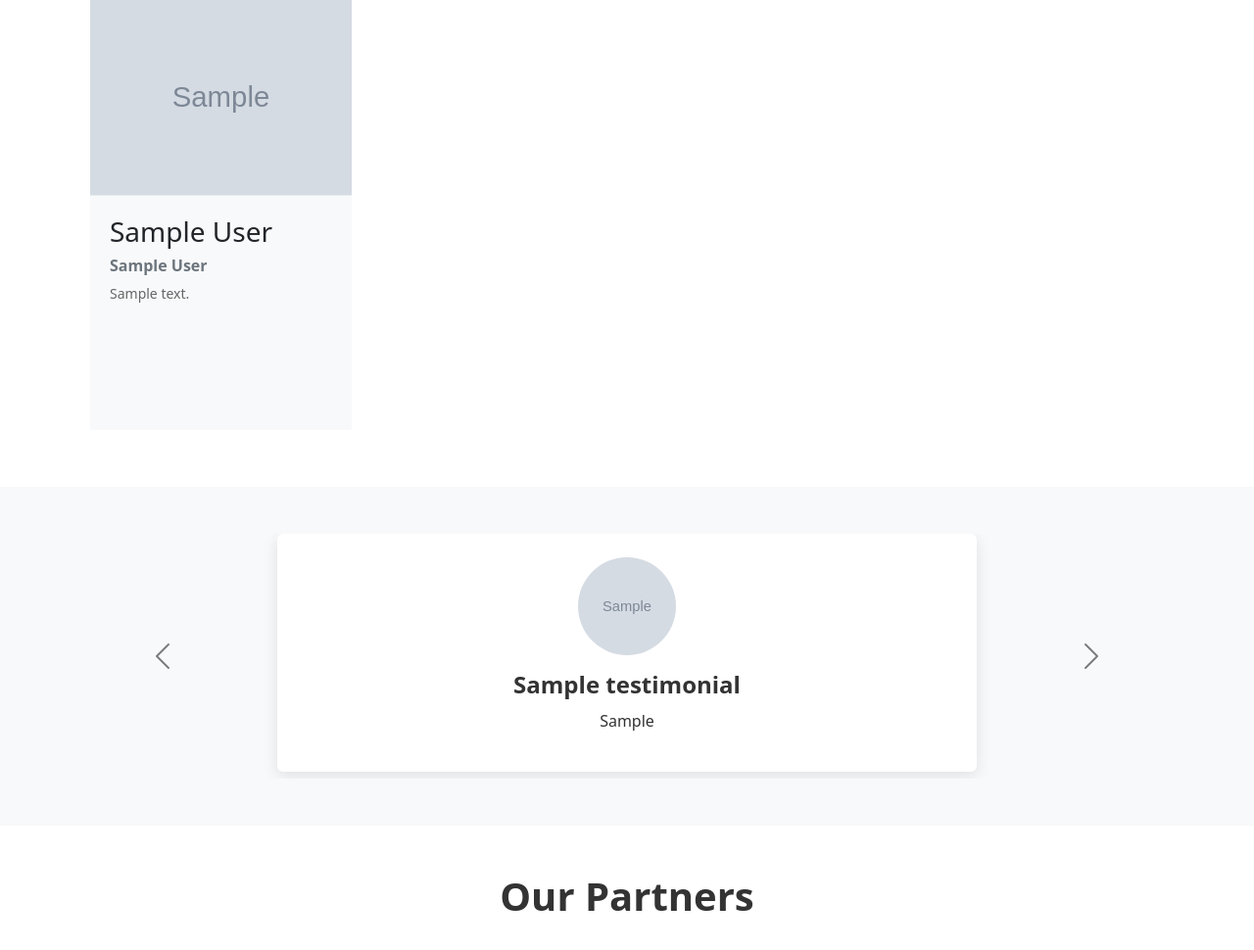
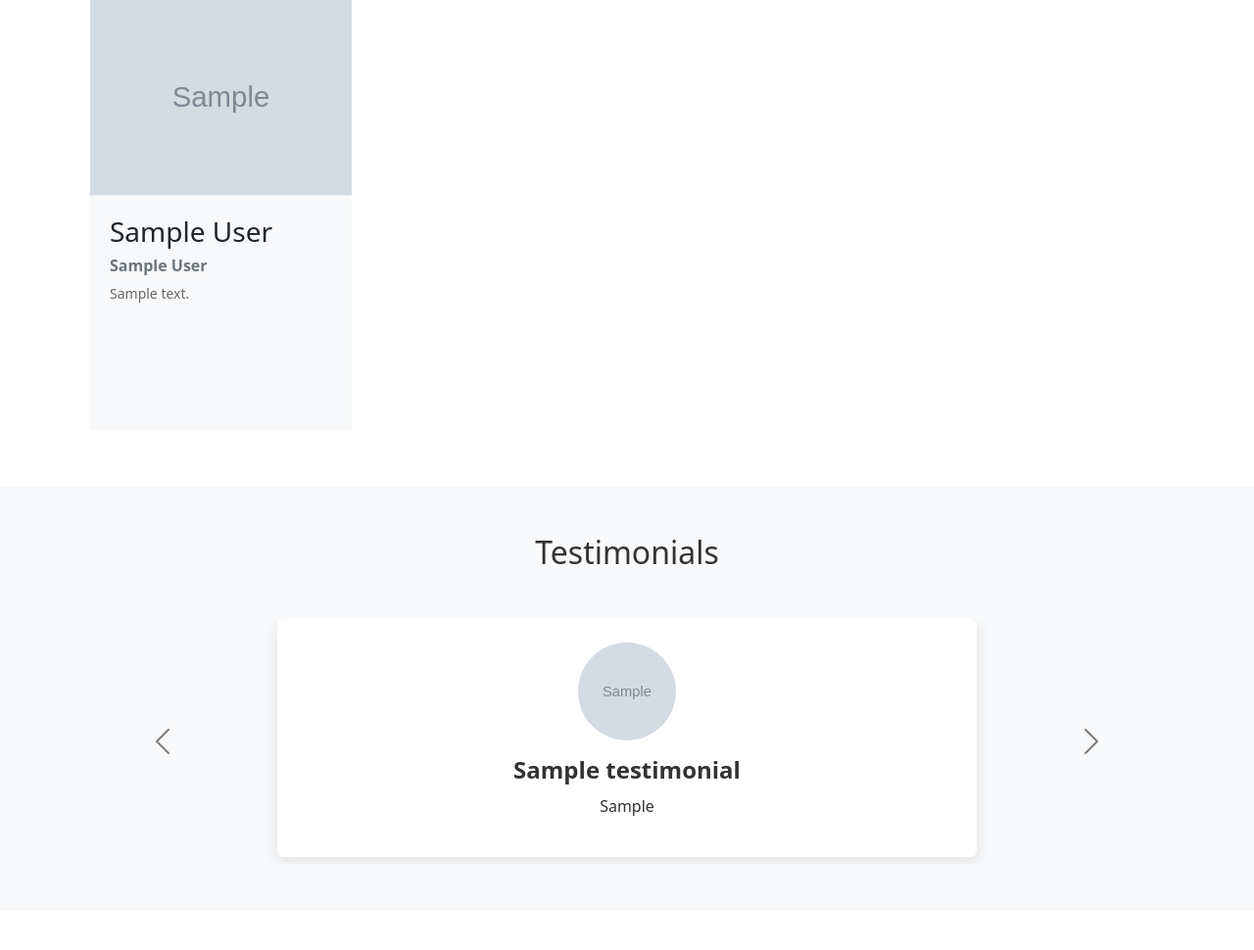
Before and after one commit to Camilool8/django-realestate, a Django app: page / in a window 1280 px wide. Shown: the part 1547-2517 px from the top of the page at 98% size. Run offline with Django 4.2, Linux system fonts and the light colour scheme; tables that the repository leaves empty hold one stand-in row (values such as "Sample post"); grey boxes marked "Sample" are stand-in pictures.

Commit message:
beta v2 - realEstateWebsite

```diff
--- a/store/templates/partials/testimonials.html
+++ b/store/templates/partials/testimonials.html
@@ -1,5 +1,6 @@
 <section id="testimonials" class="py-5">
   <div class="container">
+    <h2 class="text-center mb-5">Testimonials</h2>
     <div id="testimonials-carousel" class="carousel slide" data-bs-ride="carousel">
       <div class="carousel-inner">
         {% for testimonial in testimonials %}
```
